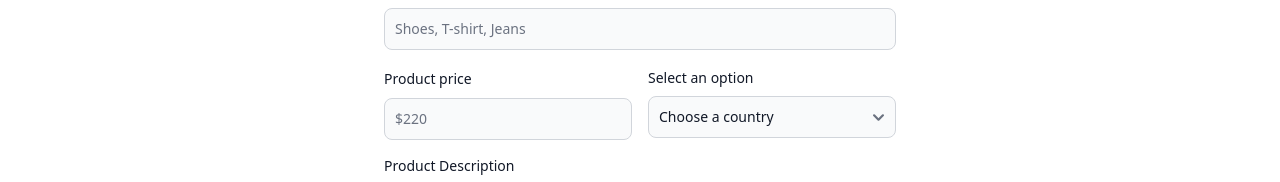
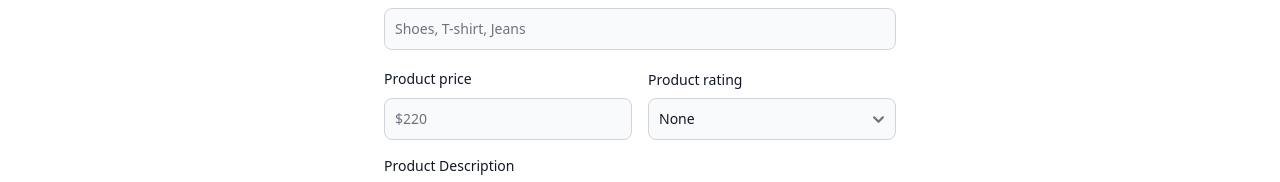
Before and after one commit to monaemhossain/monaem-fashion, a React (Vite) app: page /add-product in a window 1280 px wide. Shown: the part 424-606 px from the top of the page. Built offline with nearby package versions, Linux system fonts and the light colour scheme; no server answers; sample sign-in values are in the browser's storage.

Commit message:
fixed select tag error

```diff
--- a/src/Components/Card/ProductCard.jsx
+++ b/src/Components/Card/ProductCard.jsx
@@ -29,7 +29,7 @@ const ProductCard = ({ data }) => {
                     <div className="flex justify-between items-center">
                         <p>Price: {productPrice}$</p>
 
-                        <Rating name="read-only" value={productRating} readOnly />
+                        <Rating name="read-only" value={parseInt(productRating)} readOnly />
 
                     </div>
 
--- a/src/Components/UpdateProduct/UpdateProduct.jsx
+++ b/src/Components/UpdateProduct/UpdateProduct.jsx
@@ -15,7 +15,8 @@ const UpdateProduct = () => {
         const productType = e.target.productType.value;
         const productPrice = e.target.productPrice.value;
         const productDescription = e.target.productDescription.value;
-        const newProduct = { photo, productName, brandName, productType, productPrice, productDescription }
+        const productRating = e.target.productRating.value;
+        const newProduct = { photo, productName, brandName, productType, productPrice, productDescription, productRating }
         // console.log(newProduct);
 
         // send data to server
@@ -104,11 +105,12 @@ const UpdateProduct = () => {
                         defaultValue={productType}
                     />
                 </div>
+                <div className="grid md:grid-cols-2 justify-center items-center gap-4">
                     <div>
                         <div className="mb-2 block">
                             <Label
                                 htmlFor="productPrice"
-                            defaultValue="Product price"
+                                value="Product price"
                             />
                         </div>
                         <TextInput
@@ -118,6 +120,22 @@ const UpdateProduct = () => {
                             placeholder="$220"
                             defaultValue={productPrice}
                         />
+                    </div>
+                    <div className="mt-1">
+
+                        <label htmlFor="productRating" className="block mb-2 text-sm font-medium text-gray-900 dark:text-white">Product rating</label>
+                        <select id="productRating" className="bg-gray-50 border border-gray-300 text-gray-900 text-sm rounded-lg focus:ring-blue-500 focus:border-blue-500 block w-full p-2.5 dark:bg-gray-700 dark:border-gray-600 dark:placeholder-gray-400 dark:text-white dark:focus:ring-blue-500 dark:focus:border-blue-500"
+                             defaultValue={parseInt('0')}
+                        >
+                            <option value={parseInt('0')}>None</option>
+                            <option value={parseInt("1")}>One Star</option>
+                            <option value={parseInt("2")}>Two Star</option>
+                            <option value={parseInt("3")}>Three Star</option>
+                            <option value={parseInt("4")}>Four Star</option>
+                            <option value={parseInt("5")}>Five Star</option>
+                        </select>
+
+                    </div>
                 </div>
                 <div>
 
--- a/src/Pages/AddProduct/AddProduct.jsx
+++ b/src/Pages/AddProduct/AddProduct.jsx
@@ -97,7 +97,7 @@ const AddProduct = () => {
                         type="text"
                     />
                 </div>
-                <div className="grid grid-cols-2 justify-center items-center gap-4">
+                <div className="grid md:grid-cols-2 justify-center items-center gap-4">
                     <div>
                         <div className="mb-2 block">
                             <Label
@@ -112,11 +112,13 @@ const AddProduct = () => {
                             placeholder="$220"
                         />
                     </div>
-                    <div>
+                    <div className="mt-1">
 
-                        <label htmlFor="productRating" className="block mb-2 text-sm font-medium text-gray-900 dark:text-white">Select an option</label>
-                        <select id="productRating" className="bg-gray-50 border border-gray-300 text-gray-900 text-sm rounded-lg focus:ring-blue-500 focus:border-blue-500 block w-full p-2.5 dark:bg-gray-700 dark:border-gray-600 dark:placeholder-gray-400 dark:text-white dark:focus:ring-blue-500 dark:focus:border-blue-500">
-                            <option selected>Choose a country</option>
+                        <label htmlFor="productRating" className="block mb-2 text-sm font-medium text-gray-900 dark:text-white">Product rating</label>
+                        <select id="productRating" className="bg-gray-50 border border-gray-300 text-gray-900 text-sm rounded-lg focus:ring-blue-500 focus:border-blue-500 block w-full p-2.5 dark:bg-gray-700 dark:border-gray-600 dark:placeholder-gray-400 dark:text-white dark:focus:ring-blue-500 dark:focus:border-blue-500"
+                            defaultValue={parseInt('0')}
+                        >
+                            <option value='0'>None</option>
                             <option value="1">One Star</option>
                             <option value="2">Two Star</option>
                             <option value="3">Three Star</option>
--- a/src/Routes/Router.jsx
+++ b/src/Routes/Router.jsx
@@ -61,7 +61,7 @@ const Routes = createBrowserRouter([
         element: <PrivateRoute>
           <UpdateProduct></UpdateProduct>
         </PrivateRoute>,
-        loader: ({params}) => fetch(`https://monaem-backend.vercel.app/${params.id}`)
+        loader: ({params}) => fetch(`https://monaem-backend.vercel.app/products/${params.id}`)
       },
       {
         path: '/sign-in',
```
Lines whose indentation alone changed are shown as unchanged.
